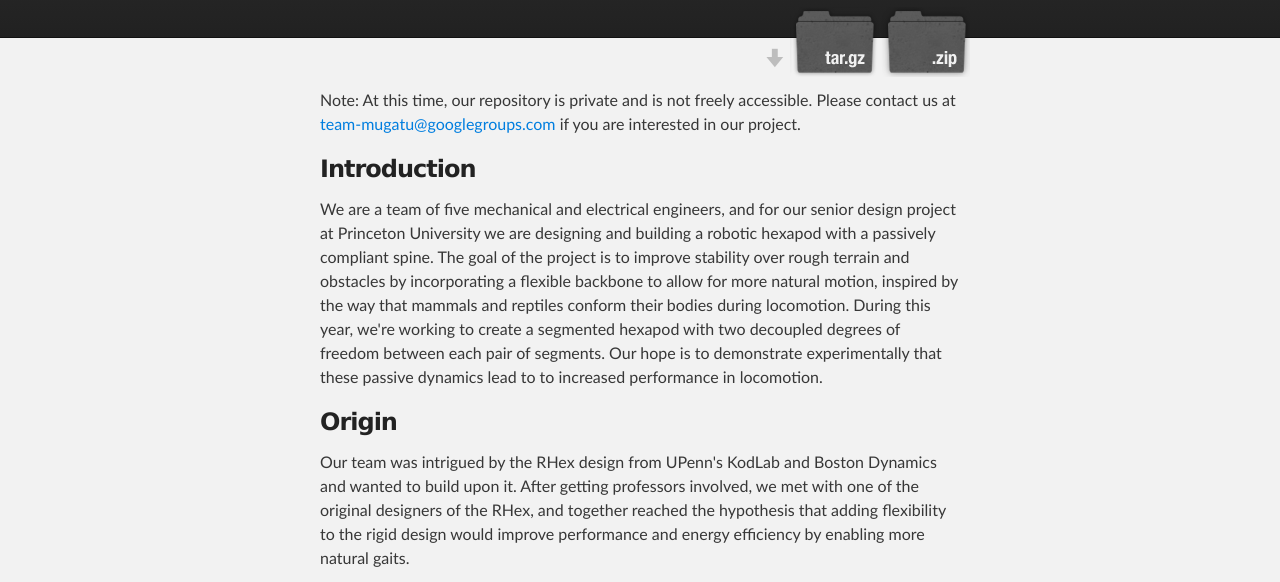
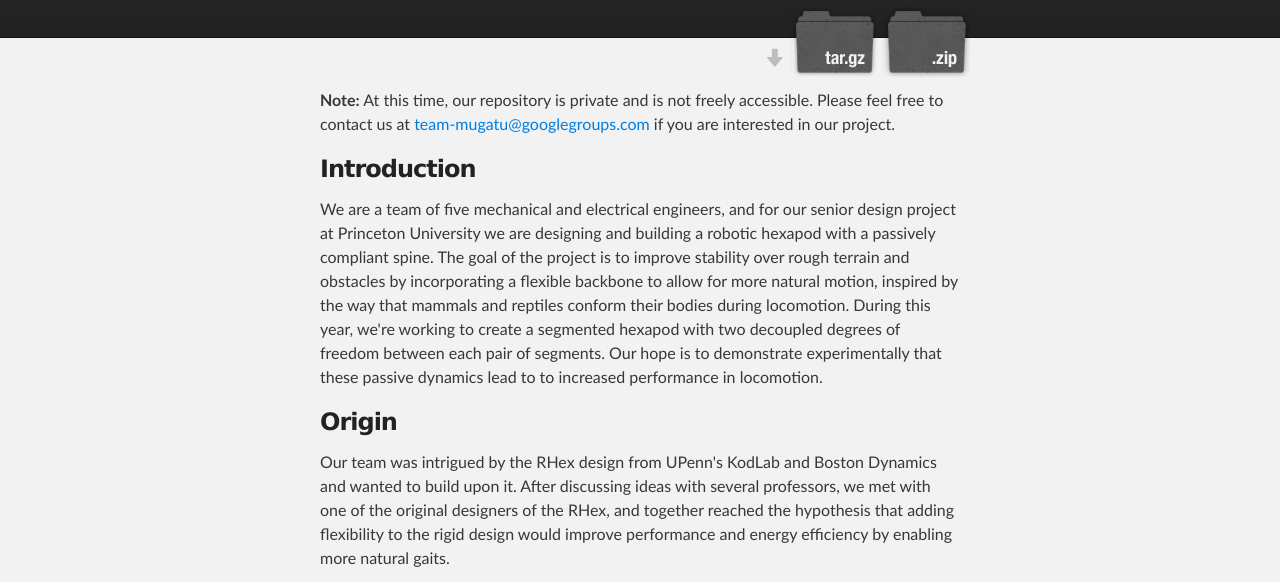
Before and after one commit to hmartiro/project-thesis, a plain HTML site: page index.html in a window 1280 px wide. Shown: the part 208-790 px from the top of the page. Drawn offline with Linux system fonts and the light colour scheme.

```diff
--- a/index.html
+++ b/index.html
@@ -31,7 +31,7 @@
     <!-- MAIN CONTENT -->
     <div id="main_content_wrap" class="outer">
       <section id="main_content" class="inner">
-        <p>Note: At this time, our repository is private and is not freely accessible. Please contact us at <a href="mailto:team-mugatu@googlegroups.com">team-mugatu@googlegroups.com</a> if you are interested in our project.</p>
+        <p><strong>Note:</strong> At this time, our repository is private and is not freely accessible. Please feel free to contact us at <a href="mailto:team-mugatu@googlegroups.com">team-mugatu@googlegroups.com</a> if you are interested in our project.</p>
 
 <h3>Introduction</h3>
 
@@ -39,7 +39,7 @@
 
 <h3>Origin</h3>
 
-<p>Our team was intrigued by the RHex design from UPenn's KodLab and Boston Dynamics and wanted to build upon it. After getting professors involved, we met with one of the original designers of the RHex, and together reached the hypothesis that adding flexibility to the rigid design would improve performance and energy efficiency by enabling more natural gaits. </p>
+<p>Our team was intrigued by the RHex design from UPenn's KodLab and Boston Dynamics and wanted to build upon it. After discussing ideas with several professors, we met with one of the original designers of the RHex, and together reached the hypothesis that adding flexibility to the rigid design would improve performance and energy efficiency by enabling more natural gaits. </p>
 
 <h3>Current Progress</h3>
 
```
Also changed, not shown: params.json (+1 -1 lines).
